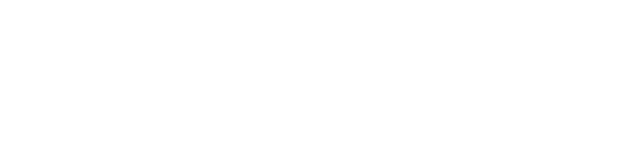
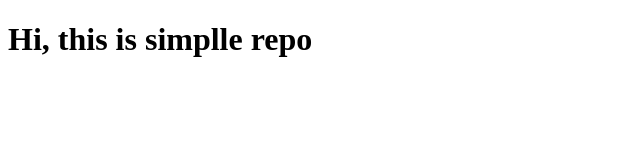
Before and after one commit to JPJakaria/simple-repo, a plain HTML site: page index.html in a window 1280 px wide. Shown: the whole page, without its empty margins (0-640 px from the left). Drawn offline with Linux system fonts and the light colour scheme.

Commit message:
my first push

```diff
--- a/index.html
+++ b/index.html
@@ -6,6 +6,6 @@
           <title>simple repo</title>
 </head>
 <body>
-
+       <h1>Hi, this is simplle repo</h1>
 </body>
 </html>
```
